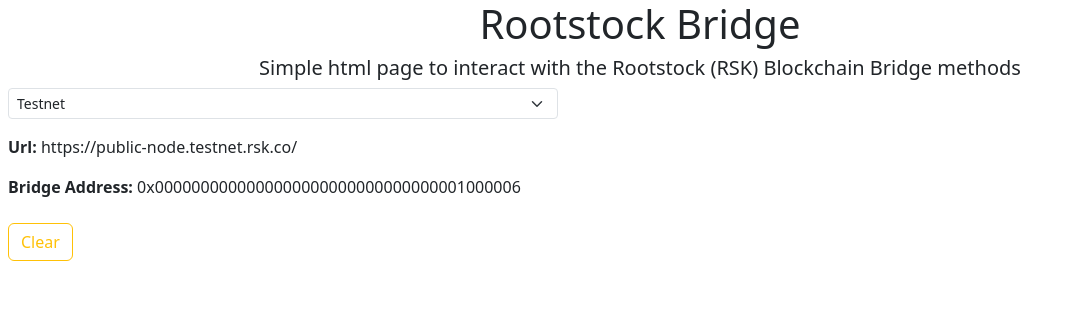
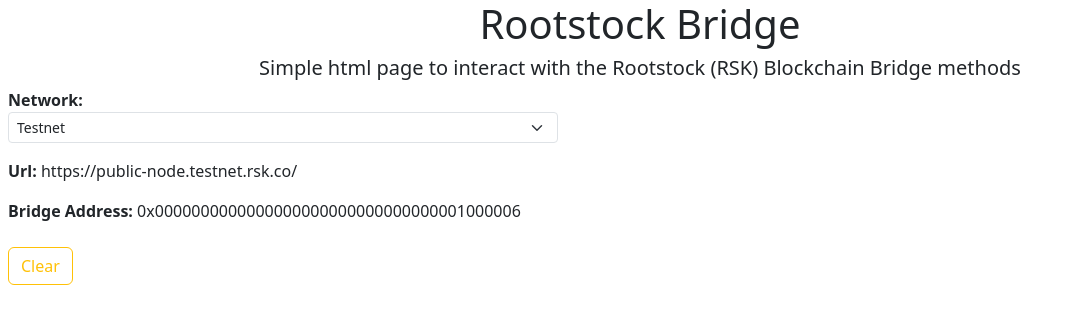
Before and after one commit to rsksmart/precompiled-abis, a website: page RootstockBridge.html in a window 1280 px wide. Shown: the whole page, without its empty margins (0-1075 px from the left). Drawn offline with nearby package versions, Linux system fonts and the light colour scheme.

```diff
--- a/RootstockBridge.html
+++ b/RootstockBridge.html
@@ -30,6 +30,7 @@
     <div id='network-selection-container'>
 
         <p>
+            <b>Network:</b>
             <select id='selectNetwork' class='form-select form-select-sm' aria-label=''>
                 <option selected value='testnet'>Testnet</option>
                 <option value='mainnet'>Mainet</option>
```
Also changed, not shown: README.md, RootstockBridge.png (added).
